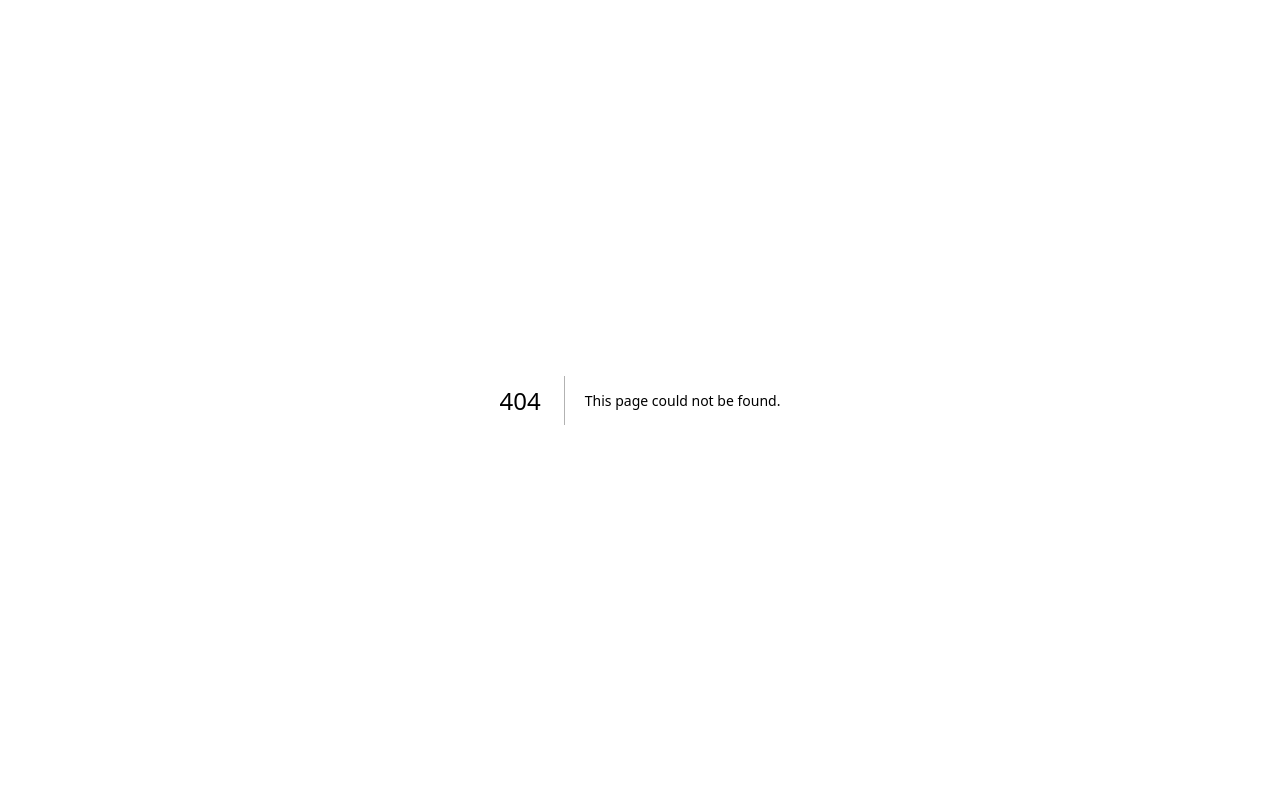
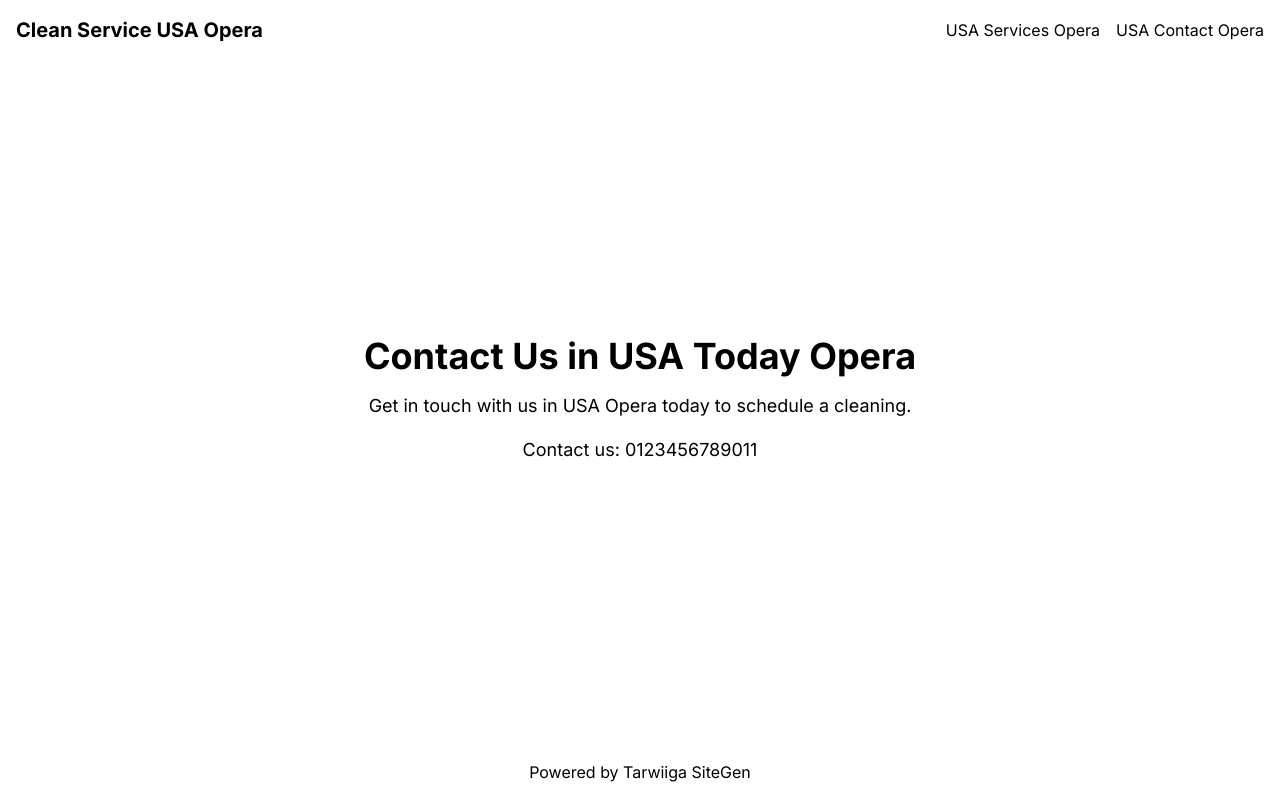
Before and after one commit to tarwiiga/tarwiiga_sites, a Next.js app: page /cleanserviceusaopera/usa-contact-opera in a window 1280 px wide. Before the commit this address had no page. Built offline with nearby package versions, Linux system fonts and the light colour scheme.

Commit message:
Deployed Clean Service USA Opera to https://sites.tarwiiga.com/cleanserviceusaopera

```diff
--- /dev/null
+++ b/src/app/cleanserviceusaopera/data.ts
@@ -0,0 +1,36 @@
+
+    import {PageType, SiteType} from "@/utils/types";
+
+    export const page1: PageType = {
+        title: "USA Services Opera",
+        link: "/cleanserviceusaopera/usa-services-opera",
+        headline: "Our USA Services Opera",
+        description: "We, at USA Opera, offer a wide range of cleaning services to meet your needs.",
+        phone_number: "0123456789011",
+    }
+
+    export const page2: PageType = {
+        title: "USA Contact Opera",
+        link: "/cleanserviceusaopera/usa-contact-opera",
+        headline: "Contact Us in USA Today Opera",
+        description: "Get in touch with us in USA Opera today to schedule a cleaning.",
+        phone_number: "0123456789011",
+    }
+
+    export const home_page: PageType = {
+        title: "Home",
+        link: "/cleanserviceusaopera",
+        headline: "Clean Service USA Opera",
+        description: "Get Your Home Sparkling Clean USA Opera",
+        phone_number: "0123456789011",
+    }
+
+    export const site: SiteType = {
+        name: "Clean Service USA Opera",
+        domain: "cleanserviceusaopera",
+        bg_color: "#ffffff",
+        text_color: "#000000",
+        home_page: home_page,
+        page1: page1,
+        page2: page2,
+    }
--- /dev/null
+++ b/src/app/cleanserviceusaopera/page.tsx
@@ -0,0 +1,14 @@
+import Header from "@/elements/Header";
+import Hero from "@/elements/Hero";
+import Footer from "@/elements/Footer";
+import {site, home_page} from "./data";
+
+export default function Home() {
+    return (
+        <div>
+            <Header site={site}/>
+            <Hero site={site} page={home_page}/>
+            <Footer site={site}/>
+        </div>
+    );
+}
--- /dev/null
+++ b/src/app/cleanserviceusaopera/usa-contact-opera/page.tsx
@@ -0,0 +1,14 @@
+import Header from "@/elements/Header";
+import Hero from "@/elements/Hero";
+import Footer from "@/elements/Footer";
+import {site, page2} from "../data";
+
+export default function Home() {
+  return (
+      <div>
+          <Header site={site}/>
+          <Hero site={site} page={page2}/>
+          <Footer site={site}/>
+      </div>
+  );
+}
--- /dev/null
+++ b/src/app/cleanserviceusaopera/usa-services-opera/page.tsx
@@ -0,0 +1,14 @@
+import Header from "@/elements/Header";
+import Hero from "@/elements/Hero";
+import Footer from "@/elements/Footer";
+import {site, page1} from "../data";
+
+export default function Home() {
+  return (
+      <div>
+          <Header site={site}/>
+          <Hero site={site} page={page1}/>
+          <Footer site={site}/>
+      </div>
+  );
+}
```
